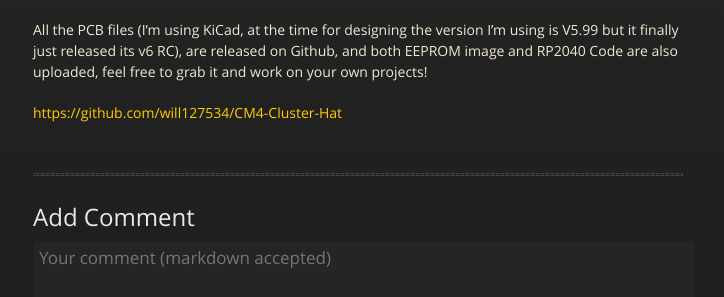
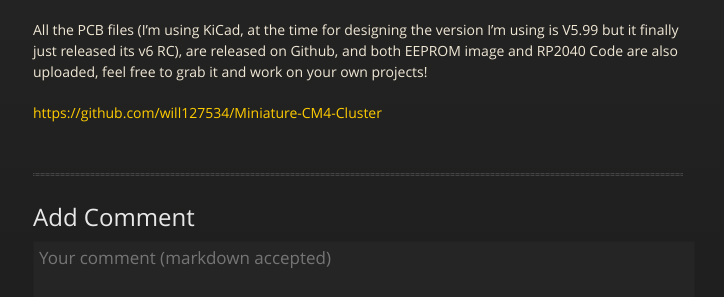
Before and after one commit to will127534/Miniature-CM4-Cluster, a Jekyll site: the page built from index.md, in a window 1280 px wide and 900 px high, scrolled down 10196 px. Shown: the part 157-454 px from the top of the window, without its empty margins (282-1006 px from the left). Built offline with Jekyll 4.4.1, drawn with Linux system fonts in a browser that asks for light colours; our own code applies the rules of GitHub Pages for plain Markdown files; comment, search, counter and statistics services are not loaded; some of the changed lines change nothing that is shown.

Commit message:
Update index.md

```diff
--- a/index.md
+++ b/index.md
@@ -162,6 +162,6 @@ Raspberry Pi 4 compute module is a really neat product that it brings low-cost b
 
 All the PCB files (I'm using KiCad, at the time for designing the version I'm using is V5.99 but it finally just released its v6 RC), are released on Github, and both EEPROM image and RP2040 Code are also uploaded, feel free to grab it and work on your own projects!
 
-[https://github.com/will127534/CM4-Cluster-Hat](https://github.com/will127534/CM4-Cluster-Hat)
+[https://github.com/will127534/Miniature-CM4-Cluster](https://github.com/will127534/Miniature-CM4-Cluster)
 
 {% include comments.html %}
```
